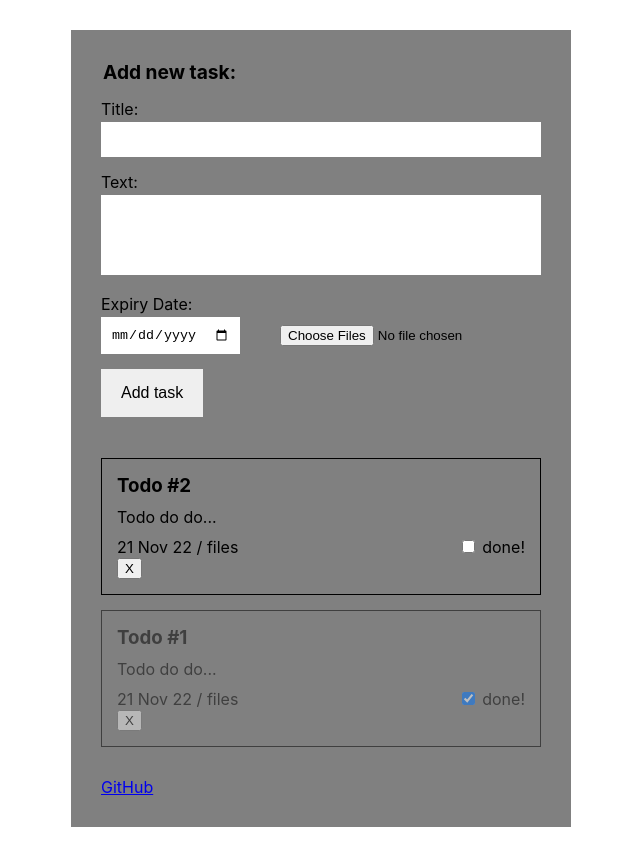
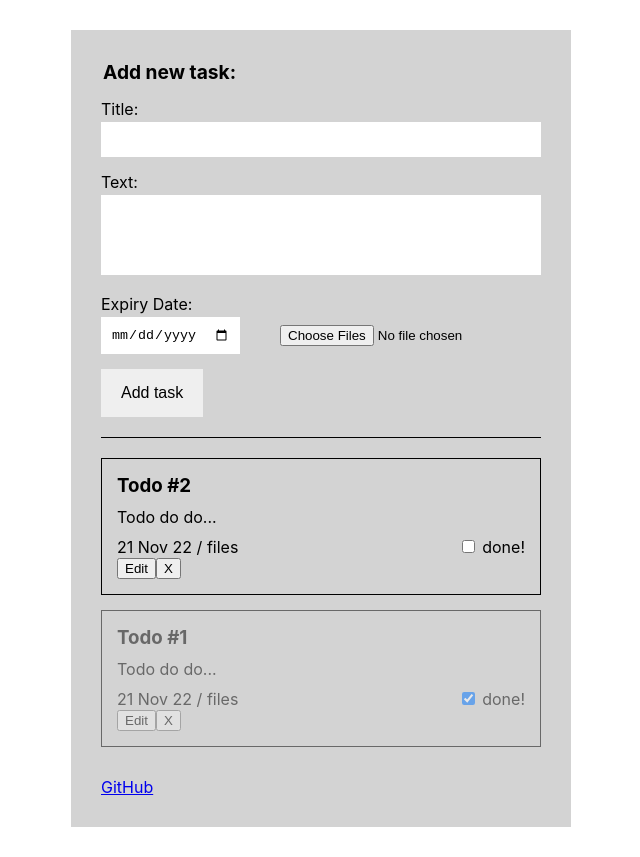
Before and after one commit to mikitachyzhyk/test-womanup, a React app: page / in a window 1280 px wide. Shown: the whole page, without its empty margins (319-959 px from the left). Built offline with nearby package versions, Linux system fonts and the light colour scheme.

Commit message:
made tasks editable

```diff
--- a/src/App.js
+++ b/src/App.js
@@ -25,12 +25,21 @@ function App() {
     // TODO: change all filelds (title, text, date)
   }
 
+  const changeTask = (id, title, text, date) => {
+    setTasks((tasks) =>
+      tasks.map((task) =>
+        task.id === id ? { ...task, title, text, date } : task
+      )
+    )
+  }
+
   return (
     <div className="app">
       <AddForm addNewTask={addNewTask} />
       <TaskList
         tasks={tasks}
         changeTaskCompletion={changeTaskCompletion}
+        changeTask={changeTask}
         removeTask={removeTask}
       />
 
--- a/src/App.less
+++ b/src/App.less
@@ -1,8 +1,10 @@
+@bg2: lightgray;
+
 .app {
   padding: 30px;
   max-width: 500px;
   margin: 30px auto;
-  background: gray;
+  background: @bg2;
 }
 
 /* Add Form */
@@ -10,7 +12,7 @@
 .form {
   margin-bottom: 20px;
   padding-bottom: 20px;
-  border-bottom: 1px solid gray;
+  border-bottom: 1px solid black;
 
   legend {
     font-size: 1.2em;
@@ -59,7 +61,7 @@
 
   input {
     padding: 8px;
-    background: gray;
+    background: @bg2;
   }
 }
 
--- a/src/components/TaskList.js
+++ b/src/components/TaskList.js
@@ -1,6 +1,6 @@
 import TaskListItem from './TaskListItem'
 
-function TaskList({ tasks, changeTaskCompletion, removeTask }) {
+function TaskList({ tasks, changeTaskCompletion, changeTask, removeTask }) {
   return (
     <ul className="taskList">
       {tasks.map((task) => (
@@ -12,6 +12,7 @@ function TaskList({ tasks, changeTaskCompletion, removeTask }) {
           date={task.date}
           completed={task.completed}
           changeTaskCompletion={changeTaskCompletion}
+          changeTask={changeTask}
           removeTask={removeTask}
         />
       ))}
--- a/src/components/TaskListItem.js
+++ b/src/components/TaskListItem.js
@@ -8,9 +8,25 @@ function TaskListItem({
   date = 0,
   completed = false,
   changeTaskCompletion,
+  changeTask,
   removeTask,
 }) {
   const [done, setDone] = useState(completed)
+  const [editing, setEditing] = useState(false)
+
+  const [editTitle, setEditTitle] = useState(title)
+  const [editText, setEditText] = useState(text)
+  const [editDate, setEditDate] = useState(dayjs(date).format('YYYY-MM-DD'))
+
+  const editTitleHandler = (e) => {
+    setEditTitle(e.target.value)
+  }
+  const editTextHandler = (e) => {
+    setEditText(e.target.value)
+  }
+  const editDateHandler = (e) => {
+    setEditDate(e.target.value)
+  }
 
   const handleDoneChange = (e) => {
     setDone(e.target.checked)
@@ -22,21 +38,48 @@ function TaskListItem({
     removeTask(id)
   }
 
+  const handleEdit = () => {
+    setEditing(true)
+  }
+
+  const handleSave = () => {
+    changeTask(id, editTitle, editText, editDate)
+    setEditing(false)
+  }
+
   const classes = `taskListItem${done ? ' taskListItem--done' : ''}`
 
   return (
     <li className={classes}>
-      <h3>{title}</h3>
-      <p>{text}</p>
+      {editing ? (
+        <input type="text" value={editTitle} onChange={editTitleHandler} />
+      ) : (
+        <h3>{title}</h3>
+      )}
+      {editing ? (
+        <textarea onChange={editTextHandler} value={editText} />
+      ) : (
+        <p>{text}</p>
+      )}
       <div className="taskListItemBottom">
         <div>
-          <span>{dayjs(date).format('DD MMM YY')}</span> / <span>files</span>
+          {editing ? (
+            <input type="date" value={editDate} onChange={editDateHandler} />
+          ) : (
+            <span>{dayjs(date).format('DD MMM YY')}</span>
+          )}{' '}
+          / <span>files</span>
         </div>
         <label>
           <input type="checkbox" checked={done} onChange={handleDoneChange} />{' '}
           done!
         </label>
       </div>
+      {editing ? (
+        <button onClick={handleSave}>Save</button>
+      ) : (
+        <button onClick={handleEdit}>Edit</button>
+      )}
       <button onClick={handleRemove}>X</button>
     </li>
   )
```
